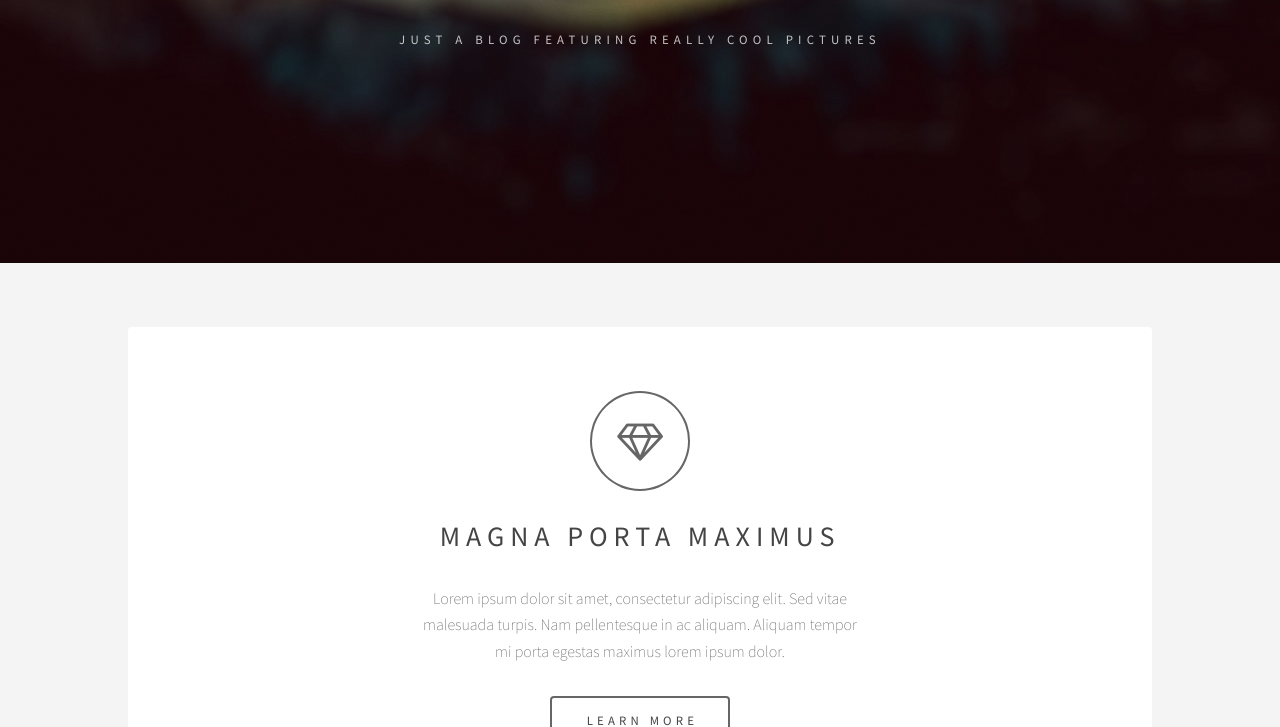
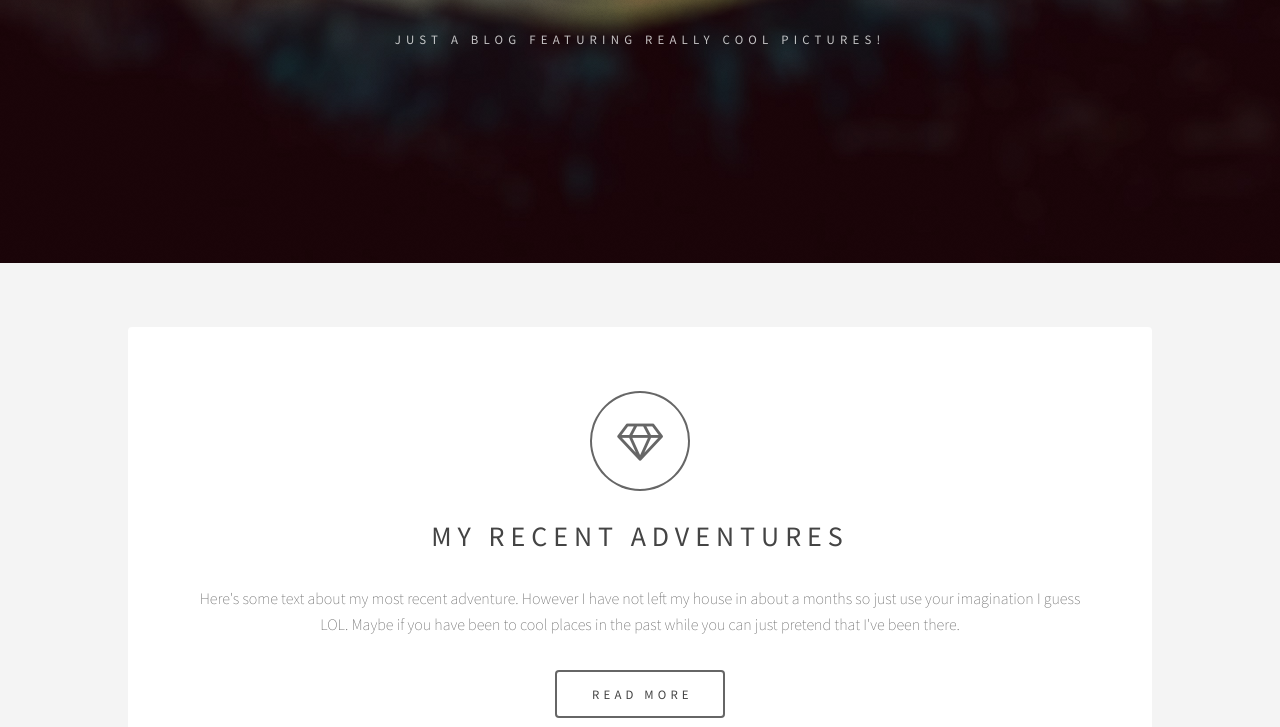
Before and after one commit to ertrinhh/CPNT201-a1-Epilogue, a plain HTML site: page index.html in a window 1280 px wide. Shown: the part 337-1064 px from the top of the page. Drawn offline with Linux system fonts and the light colour scheme.

Commit message:
Added a read more section and paragraph

```diff
--- a/index.html
+++ b/index.html
@@ -17,7 +17,7 @@
 			<header id="header" class="alt">
 				<div class="inner">
 					<h1>A really snazzy blog</h1>
-					<p>Just a blog featuring really cool pictures</p>
+					<p>Just a blog featuring really cool pictures!</p>
 				</div>
 			</header>
 
@@ -27,12 +27,12 @@
 				<!-- Banner -->
 					<section id="intro" class="main">
 						<span class="icon fa-diamond major"></span>
-						<h2>Magna porta maximus</h2>
-						<p>Lorem ipsum dolor sit amet, consectetur adipiscing elit. Sed vitae<br />
-						malesuada turpis. Nam pellentesque in ac aliquam. Aliquam tempor<br />
-						mi porta egestas maximus lorem ipsum dolor.</p>
+						<h2>My Recent Adventures</h2>
+						<p>Here's some text about my most recent adventure.
+							However I have not left my house in about a months so just use your imagination I guess LOL.
+						Maybe if you have been to cool places in the past while you can just pretend that I've been there.</p>
 						<ul class="actions">
-							<li><a href="#" class="button big">Learn More</a></li>
+							<li><a href="#" class="button big">Read More</a></li>
 						</ul>
 					</section>
 
```
